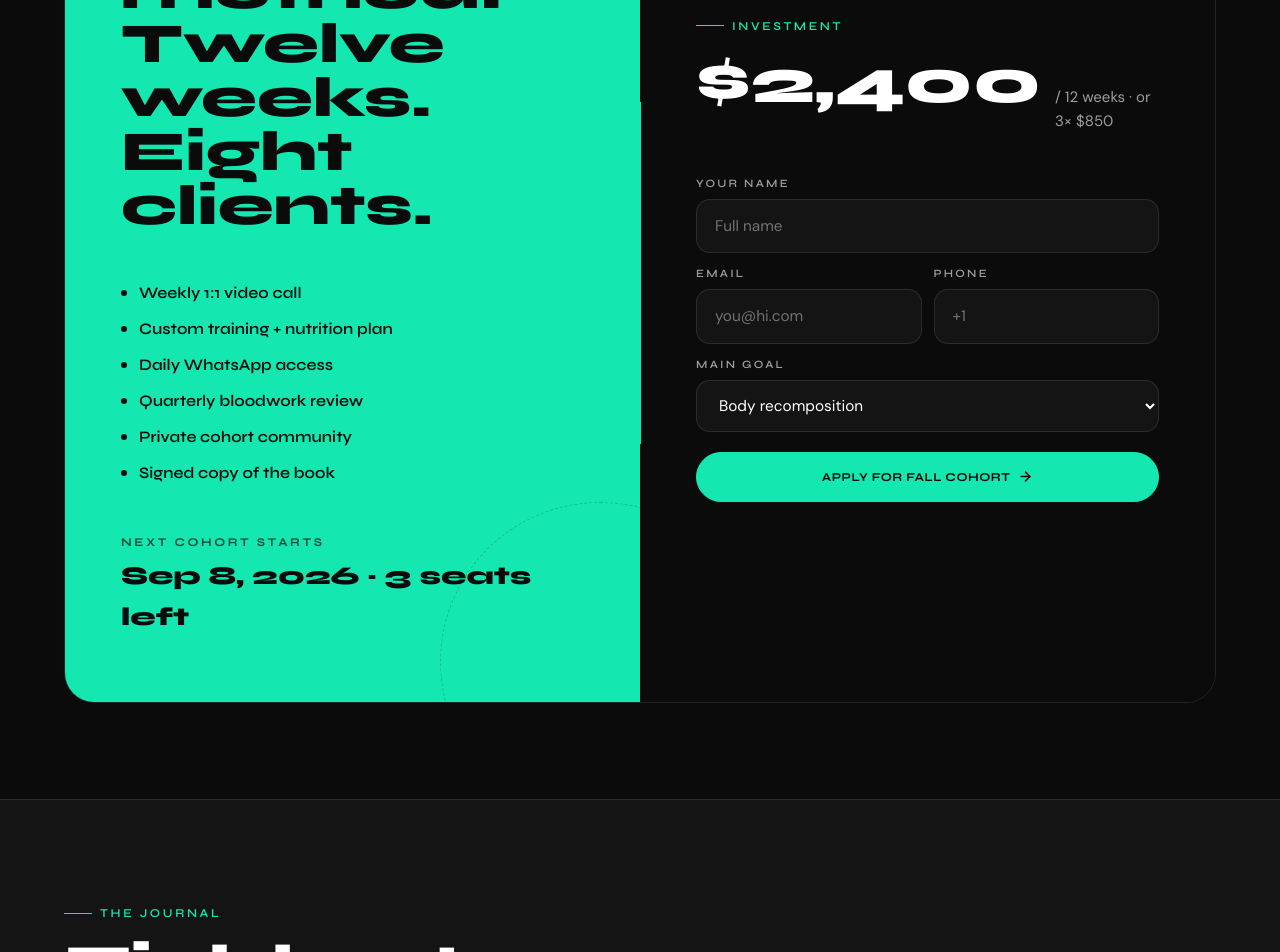
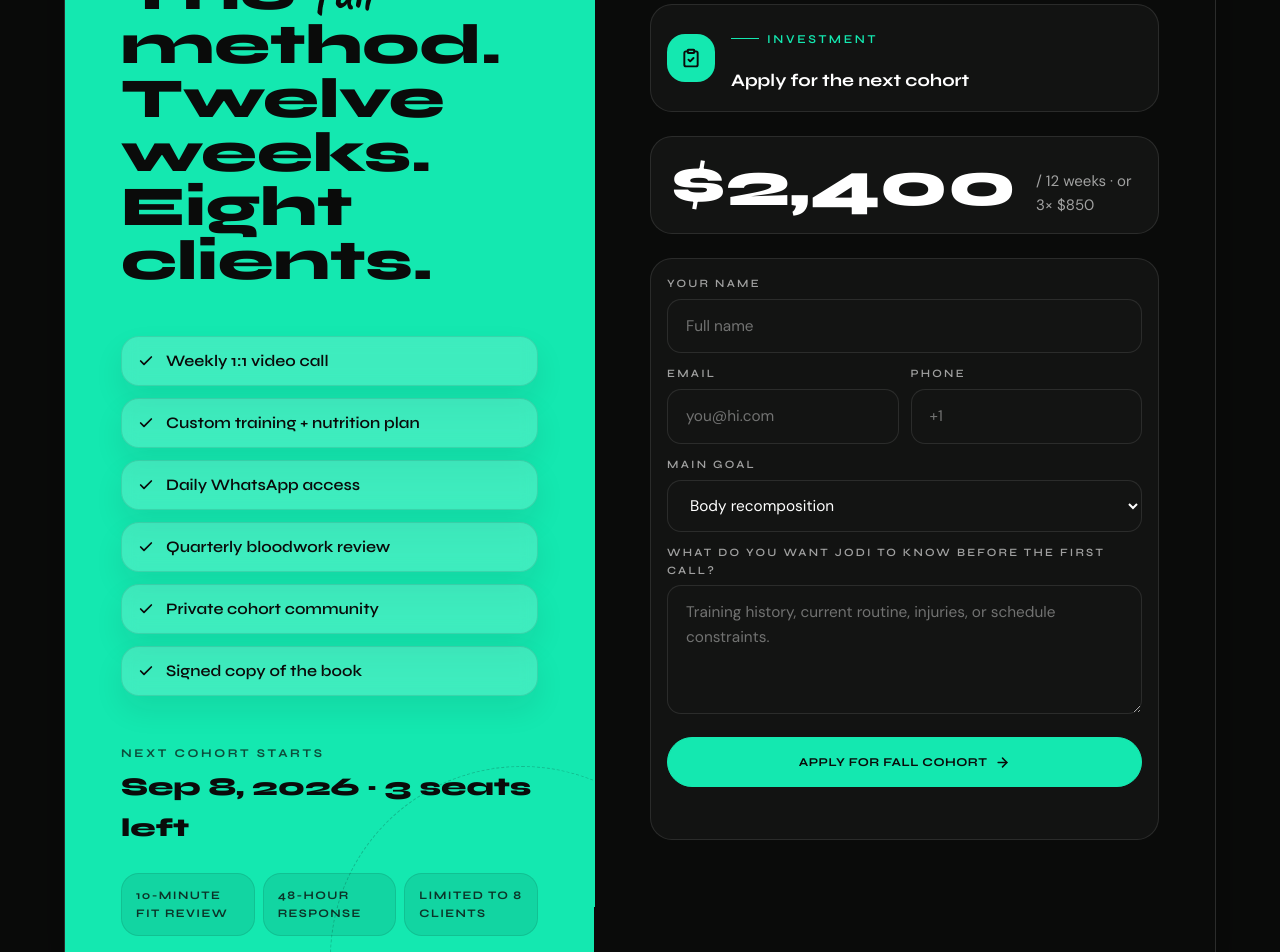
Before and after one commit to Suryansh1987/jodi-stokes, a Next.js app: page / in a window 1280 px wide. Shown: the part 10040-10992 px from the top of the page. Built offline with nearby package versions, Linux system fonts and the light colour scheme.

Commit message:
8 - done

```diff
--- a/app/globals.css
+++ b/app/globals.css
@@ -1689,20 +1689,24 @@
   }
 
   .coaching {
-    @apply grid overflow-hidden rounded-[30px] border border-white/10 lg:grid-cols-2;
+    @apply grid overflow-hidden rounded-[30px] border border-white/10 bg-surface-1 shadow-[0_28px_80px_rgba(0,0,0,0.28)] lg:grid-cols-[minmax(0,0.92fr)_minmax(0,1.08fr)];
   }
 
   .coach-left {
-    @apply relative flex flex-col justify-between gap-12 overflow-hidden bg-mint px-14 py-16 text-ink;
+    @apply relative flex min-h-[680px] flex-col justify-between gap-12 overflow-hidden bg-mint px-14 py-16 text-ink;
   }
 
   .coach-left::after {
     content: "";
-    @apply absolute bottom-[-120px] right-[-120px] size-80 rounded-full border border-dashed border-ink/20;
+    @apply absolute bottom-[-150px] right-[-120px] size-96 rounded-full border border-dashed border-ink/20;
+  }
+
+  .coach-left__kicker {
+    @apply mb-5 inline-flex rounded-full border border-ink/15 bg-ink/10 px-3.5 py-2 font-display text-[0.68rem] font-bold uppercase tracking-[0.2em] text-ink/75;
   }
 
   .coach-left h2 {
-    @apply font-display text-[clamp(2.4rem,4.4vw,4rem)] font-extrabold text-ink;
+    @apply max-w-[9ch] font-display text-[clamp(2.4rem,4.4vw,4.25rem)] font-extrabold text-ink;
     line-height: 0.96;
     letter-spacing: 0;
   }
@@ -1712,17 +1716,16 @@
   }
 
   .coach-feat {
-    @apply grid list-none gap-3;
+    @apply relative z-[1] grid list-none gap-3;
   }
 
   .coach-feat li {
-    @apply flex items-center gap-3 font-display text-base font-semibold text-ink;
+    @apply flex items-center gap-3 rounded-2xl border border-ink/10 bg-white/[0.18] px-4 py-3 font-display text-base font-semibold text-ink shadow-[0_14px_30px_rgba(20,28,26,0.08)] backdrop-blur;
     letter-spacing: 0;
   }
 
-  .coach-feat li::before {
-    content: "";
-    @apply size-1.5 shrink-0 rounded-full bg-ink;
+  .coach-feat svg {
+    @apply shrink-0 text-ink;
   }
 
   .coach-left__label {
@@ -1734,17 +1737,42 @@
     letter-spacing: 0;
   }
 
+  .coach-left__footer {
+    @apply relative z-[1] grid gap-6;
+  }
+
+  .coach-detail-grid {
+    @apply grid gap-2 sm:grid-cols-3;
+  }
+
+  .coach-detail-grid span {
+    @apply rounded-2xl border border-ink/10 bg-ink/[0.08] px-3.5 py-3 font-display text-[0.72rem] font-bold uppercase tracking-[0.12em] text-ink/80;
+  }
+
   .coach-right {
     @apply relative flex flex-col justify-center gap-6 bg-ink px-14 py-16;
   }
 
   .coach-right::before {
     content: "";
-    @apply absolute bottom-[30%] left-[-1px] top-[30%] w-0.5 bg-mint;
+    @apply absolute bottom-[8%] left-[-1px] top-[8%] w-0.5 bg-mint;
+  }
+
+  .coach-card-head {
+    @apply flex items-center gap-4 rounded-3xl border border-white/10 bg-white/[0.035] p-4;
+  }
+
+  .coach-card-head__icon {
+    @apply grid size-12 shrink-0 place-items-center rounded-2xl bg-mint text-ink;
+  }
+
+  .coach-card-head__title {
+    @apply mt-1 font-display text-[1.1rem] font-bold text-white;
+    letter-spacing: 0;
   }
 
   .coach-tier {
-    @apply flex items-baseline gap-3.5;
+    @apply flex items-end justify-between gap-5 rounded-3xl border border-white/10 bg-surface-1 px-5 py-4;
   }
 
   .coach-tier__price {
@@ -1758,7 +1786,11 @@
   }
 
   .coach-form {
-    @apply mt-[18px] grid gap-3;
+    @apply grid gap-3 rounded-3xl border border-white/10 bg-white/[0.035] p-4;
+  }
+
+  .coach-form__field {
+    @apply min-w-0;
   }
 
   .coach-form label {
@@ -1766,16 +1798,23 @@
   }
 
   .coach-form input,
-  .coach-form select {
+  .coach-form select,
+  .coach-form textarea {
     @apply w-full rounded-xl border border-white/10 bg-surface-1 px-[18px] py-3.5 font-body text-[0.96rem] text-white outline-none transition;
   }
 
-  .coach-form input::placeholder {
+  .coach-form textarea {
+    @apply min-h-28 resize-y;
+  }
+
+  .coach-form input::placeholder,
+  .coach-form textarea::placeholder {
     @apply text-white/40;
   }
 
   .coach-form input:focus,
-  .coach-form select:focus {
+  .coach-form select:focus,
+  .coach-form textarea:focus {
     @apply border-mint;
   }
 
@@ -1784,7 +1823,7 @@
   }
 
   .coach-form__submit {
-    @apply mt-2 w-full py-4;
+    @apply mt-1 w-full py-4;
   }
 
   .form-status {
@@ -2003,6 +2042,7 @@
   .site-footer button:focus-visible,
   .coach-form input:focus-visible,
   .coach-form select:focus-visible,
+  .coach-form textarea:focus-visible,
   .btn-primary:focus-visible,
   .btn-ghost:focus-visible {
     @apply outline-2 outline-offset-4 outline-mint;
@@ -2367,16 +2407,24 @@
     @apply px-6 py-9;
   }
 
+  .coach-left {
+    @apply min-h-0;
+  }
+
   .coach-right::before {
     @apply hidden;
   }
 
   .coach-tier {
-    @apply flex-col items-start gap-1;
+    @apply flex-col items-start gap-1 rounded-2xl;
   }
 
   .coach-tier__price {
     @apply text-[2.8rem];
+  }
+
+  .coach-form {
+    @apply rounded-2xl p-3;
   }
 
   .coach-form__row {
--- a/components/sections/home/coaching-section.tsx
+++ b/components/sections/home/coaching-section.tsx
@@ -1,7 +1,7 @@
 "use client";
 
 import { type FormEvent, useState } from "react";
-import { ArrowRight } from "lucide-react";
+import { ArrowRight, Check, ClipboardCheck } from "lucide-react";
 
 import { SectionIntro } from "@/components/section/shared/section-intro";
 import { coachingContent } from "@/lib/content/home";
@@ -31,6 +31,7 @@ export function CoachingSection() {
         <div className="coaching">
           <div className="coach-left">
             <div>
+              <p className="coach-left__kicker">{coachingContent.applicationKicker}</p>
               <h2>
                 The <em>full</em> method.
                 <br />
@@ -39,28 +40,44 @@ export function CoachingSection() {
             </div>
             <ul className="coach-feat">
               {coachingContent.features.map((feature) => (
-                <li key={feature}>{feature}</li>
+                <li key={feature}>
+                  <Check aria-hidden="true" size={16} strokeWidth={2.6} />
+                  <span>{feature}</span>
+                </li>
               ))}
             </ul>
+            <div className="coach-left__footer">
               <div>
                 <p className="coach-left__label">Next cohort starts</p>
-              <p className="coach-left__date">{coachingContent.nextCohort}</p>
+                <p className="coach-left__date">
+                  {coachingContent.nextCohort}
+                </p>
+              </div>
+              <div className="coach-detail-grid" aria-label="Application details">
+                {coachingContent.applicationDetails.map((detail) => (
+                  <span key={detail}>{detail}</span>
+                ))}
+              </div>
             </div>
           </div>
           <div className="coach-right">
+            <div className="coach-card-head">
+              <div className="coach-card-head__icon" aria-hidden="true">
+                <ClipboardCheck size={20} strokeWidth={2.3} />
+              </div>
               <div>
                 <span className="eyebrow">Investment</span>
+                <p className="coach-card-head__title">Apply for the next cohort</p>
+              </div>
+            </div>
             <div className="coach-tier">
-                <p className="coach-tier__price">
-                  {coachingContent.investment}
-                </p>
+              <p className="coach-tier__price">{coachingContent.investment}</p>
               <p className="coach-tier__note">
                 {coachingContent.investmentNote}
               </p>
             </div>
-            </div>
             <form className="coach-form" onSubmit={handleSubmit}>
-              <div>
+              <div className="coach-form__field">
                 <label htmlFor="coaching-name">Your name</label>
                 <input
                   id="coaching-name"
@@ -71,7 +88,7 @@ export function CoachingSection() {
                 />
               </div>
               <div className="coach-form__row">
-                <div>
+                <div className="coach-form__field">
                   <label htmlFor="coaching-email">Email</label>
                   <input
                     id="coaching-email"
@@ -81,7 +98,7 @@ export function CoachingSection() {
                     required
                   />
                 </div>
-                <div>
+                <div className="coach-form__field">
                   <label htmlFor="coaching-phone">Phone</label>
                   <input
                     id="coaching-phone"
@@ -92,14 +109,31 @@ export function CoachingSection() {
                   />
                 </div>
               </div>
-              <div>
+              <div className="coach-form__field">
                 <label htmlFor="coaching-goal">Main goal</label>
-                <select id="coaching-goal" name="goal" defaultValue={coachingContent.goalOptions[0]}>
+                <select
+                  id="coaching-goal"
+                  name="goal"
+                  defaultValue={coachingContent.goalOptions[0]}
+                >
                   {coachingContent.goalOptions.map((option) => (
                     <option key={option}>{option}</option>
                   ))}
                 </select>
               </div>
+              <div className="coach-form__field">
+                <label htmlFor="coaching-message">
+                  {coachingContent.messagePrompt}
+                </label>
+                <textarea
+                  id="coaching-message"
+                  name="message"
+                  placeholder="Training history, current routine, injuries, or schedule constraints."
+                  rows={4}
+                  required
+                />
+              </div>
+              {/* [PLACEHOLDER] Local-only application submit. [TODO] Replace with CRM/server action submission. */}
               <button className="btn-primary coach-form__submit" type="submit">
                 Apply for fall cohort
                 <ArrowRight aria-hidden="true" size={15} strokeWidth={2.4} />
--- a/enrichComponent/8. Coaching Section.md
+++ b/enrichComponent/8. Coaching Section.md
@@ -1,6 +1,6 @@
 # 8. Coaching Section
 
-Status: Not Started
+Status: Completed
 
 ## Current Component
 
@@ -56,3 +56,18 @@ No. The useful improvement is form composition and application UX, not only entr
 - Preserve labels and required fields.
 - Keep `[PLACEHOLDER]` / `[TODO]` comments for CRM/backend submission.
 - Do not animate form fields in a way that harms usability.
+
+## Implementation Notes
+
+- Adapted the 21st.dev `Contact Form` direction into a static coaching application surface.
+- Preserved the current coaching offer, investment, required fields, goal select, and local-only submit feedback.
+- Added deterministic application detail copy, a required message textarea, and a richer split proof/form layout.
+- Kept native form controls instead of adding generated shadcn form primitives or motion dependencies.
+- Expanded Playwright coverage for application details, textarea interaction, form submission, and overflow safety.
+
+## Completion Evidence
+
+- `npm run lint` passed.
+- `npm run build` passed.
+- `npm run test:e2e` failed because `http://127.0.0.1:3000` was already in use.
+- `PORT=3001 PLAYWRIGHT_BASE_URL=http://127.0.0.1:3001 npm run test:e2e` passed: 11 passed, 3 skipped.
--- a/lib/content/home.ts
+++ b/lib/content/home.ts
@@ -502,6 +502,13 @@ export const coachingContent = {
   nextCohort: "Sep 8, 2026 · 3 seats left",
   investment: "$2,400",
   investmentNote: "/ 12 weeks · or 3× $850",
+  applicationKicker: "Private application",
+  applicationDetails: [
+    "10-minute fit review",
+    "48-hour response",
+    "Limited to 8 clients",
+  ],
+  messagePrompt: "What do you want Jodi to know before the first call?",
   // [PLACEHOLDER] Form options are static. [TODO] Wire coaching application to CRM/backend.
   goalOptions: [
     "Body recomposition",
```
Also changed, not shown: enrichComponent/taskTracker.md (+2 -1 lines), 1 other file (tests, documents, lock files or other folders). Lines whose indentation alone changed are shown as unchanged.
